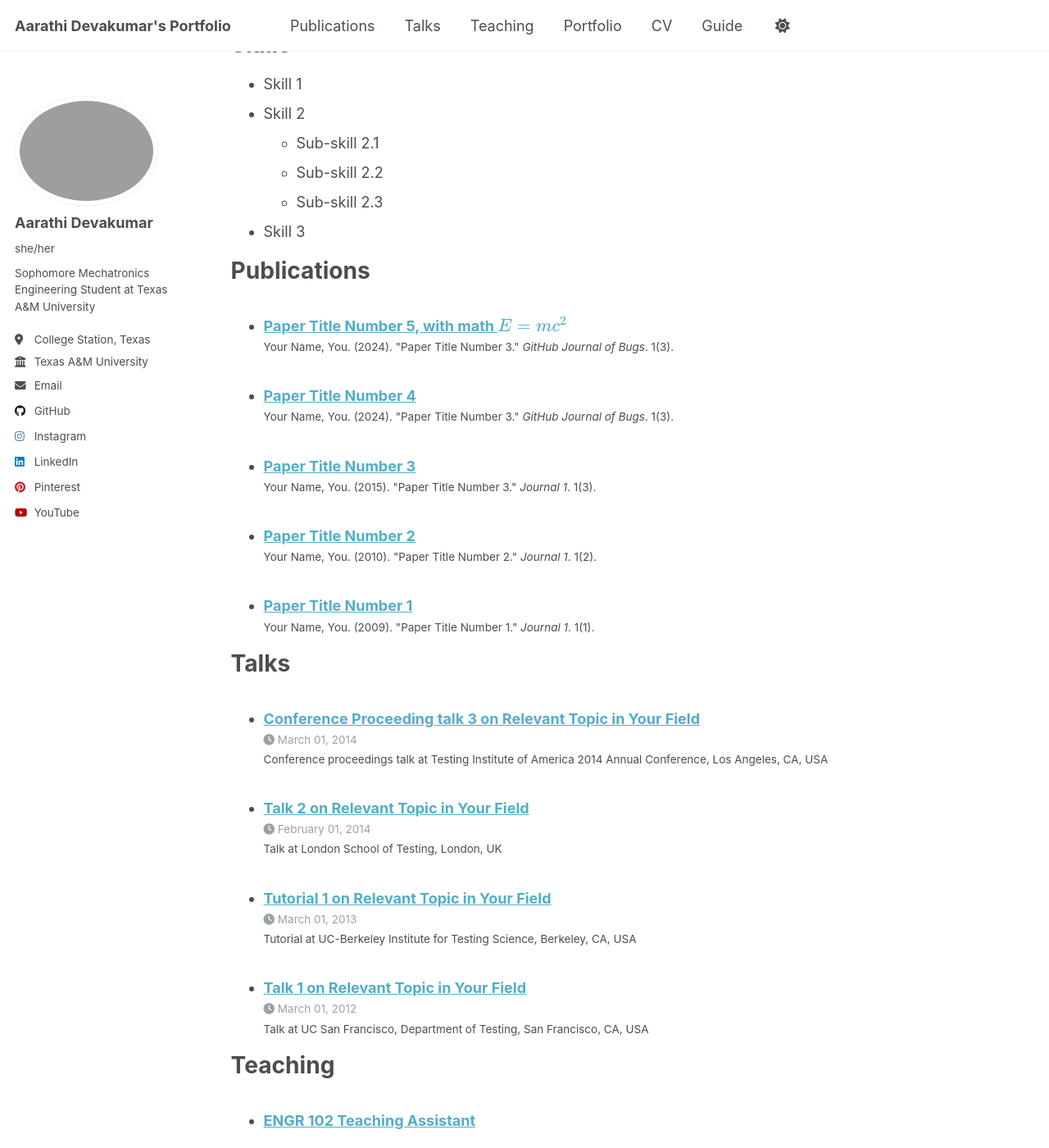
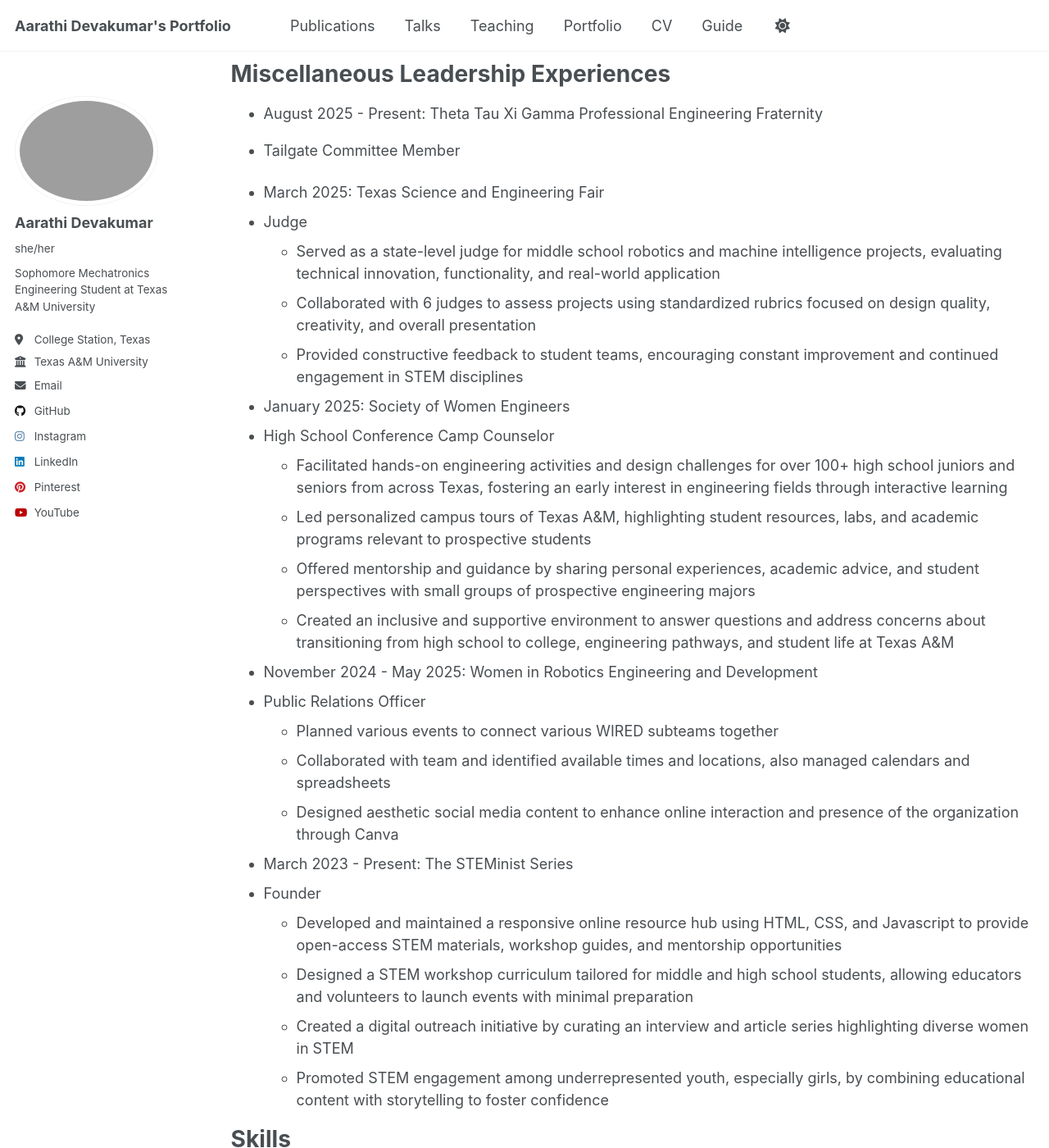
Before and after one commit to LoverSwiftieArt/aarathi.devakumar, a Jekyll site: the page built from _pages/cv.md, in a window 1280 px wide and 1400 px high, scrolled down 2563 px. Shown: the whole window at 82% size. Built offline with Jekyll 4.4.1, drawn with Linux system fonts in a browser that asks for light colours; a script that is not in the unit is left out; some of the changed text lies outside the part shown.

Commit message:
Update cv.md

```diff
--- a/_pages/cv.md
+++ b/_pages/cv.md
@@ -65,14 +66,58 @@ Activities & Projects
   * Engineered and iteratively refined a drivetrain chassis optimized for combined speed and torque, stability, and maneuverability in high-pressure competitive settings
   * Prototyped and tested scoring mechanisms, including a chain-driven intake and pneumatic hook, focusing on reliability, efficiency, and accuracy
 
+Miscellaneous Leadership Experiences
+======
+* August 2025 - Present: Theta Tau Xi Gamma Professional Engineering Fraternity
+* Tailgate Committee Member
+
+* March 2025: Texas Science and Engineering Fair
+* Judge
+  * Served as a state-level judge for middle school robotics and machine intelligence projects, evaluating technical innovation, functionality, and real-world application
+  * Collaborated with 6 judges to assess projects using standardized rubrics focused on design quality, creativity, and overall presentation
+  * Provided constructive feedback to student teams, encouraging constant improvement and continued engagement in STEM disciplines
+
+* January 2025: Society of Women Engineers
+* High School Conference Camp Counselor
+  * Facilitated hands-on engineering activities and design challenges for over 100+ high school juniors and seniors from across Texas, fostering an early interest in engineering fields through interactive learning
+  * Led personalized campus tours of Texas A&M, highlighting student resources, labs, and academic programs relevant to prospective students
+  * Offered mentorship and guidance by sharing personal experiences, academic advice, and student perspectives with small groups of prospective engineering majors
+  * Created an inclusive and supportive environment to answer questions and address concerns about transitioning from high school to college, engineering pathways, and student life at Texas A&M
+
+* November 2024 - May 2025: Women in Robotics Engineering and Development
+* Public Relations Officer
+  * Planned various events to connect various WIRED subteams together
+  * Collaborated with team and identified available times and locations, also managed calendars and spreadsheets
+  * Designed aesthetic social media content to enhance online interaction and presence of the organization through Canva
+
+* March 2023 - Present: The STEMinist Series
+* Founder
+  * Developed and maintained a responsive online resource hub using HTML, CSS, and Javascript to provide open-access STEM materials, workshop guides, and mentorship opportunities
+  * Designed a STEM workshop curriculum tailored for middle and high school students, allowing educators and volunteers to launch events with minimal preparation
+  * Created a digital outreach initiative by curating an interview and article series highlighting diverse women in STEM
+  * Promoted STEM engagement among underrepresented youth, especially girls, by combining educational content with storytelling to foster confidence
+
 Skills
 ======
-* Skill 1
-* Skill 2
-  * Sub-skill 2.1
-  * Sub-skill 2.2
-  * Sub-skill 2.3
-* Skill 3
+* Technical Skills:
+  * CAD and Design
+    * Finite Element Analysis, 3D Printing, Additive Manufacturing
+  * Embedded Systems
+    * Sensor Integration, Circuit Design and Soldering, Microcontroller Programming (Embedded C)
+  * Prototyping & Testing
+    * Mechanical Prototyping, Material Testing (Tensile, Hydrophobicity), Rapid Iteration, Design Validation
+  * Robotics & Control
+    * Control Systems
+* Engineering & Analytical Skills:
+  * Product Design and Development, Technical Report Writing, Design for Manufacturing, System Optimization, Mechanical System Design, GPS-based Automation
+* Leadership & Communication:
+  * Project Management, Interdisciplinary Team Leadership, Mentorship, Public Speaking, Workshop Facilitation
+* Tools and Platforms:
+  * SolidWorks, Autodesk (Inventor, Fusion360, Onshape), MATLAB, PyBullet, Git/Github, Visual Studio Code
+* Programming Languages:
+  * Python, MATLAB, Java, HTML, CSS, JavaScript
+* Miscelleaneous:
+  * Content Creation, Violin and Piano Performance, Classical and Jazz Music, Freelance Stock Investing, Gardening, Photography, Cooking, Traveling, Fitness, Chess, Italian
 
 Publications
 ======
```
Also changed, not shown: other parts of _pages/cv.md (+2 -5 lines).
